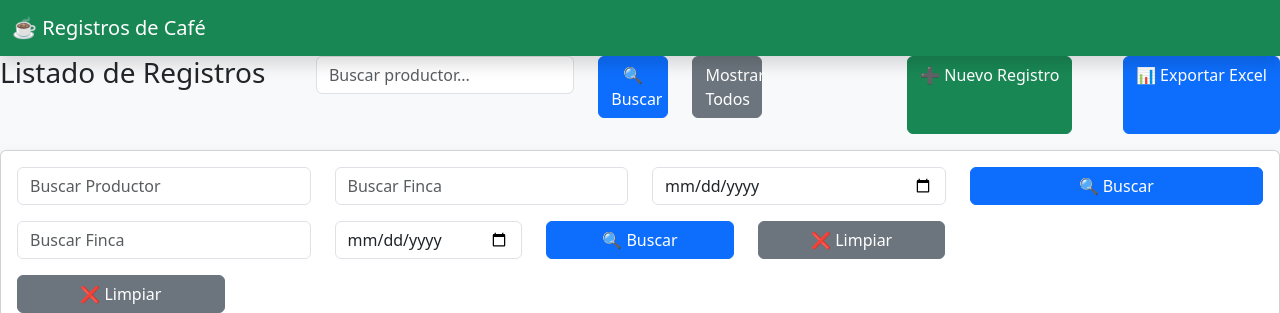
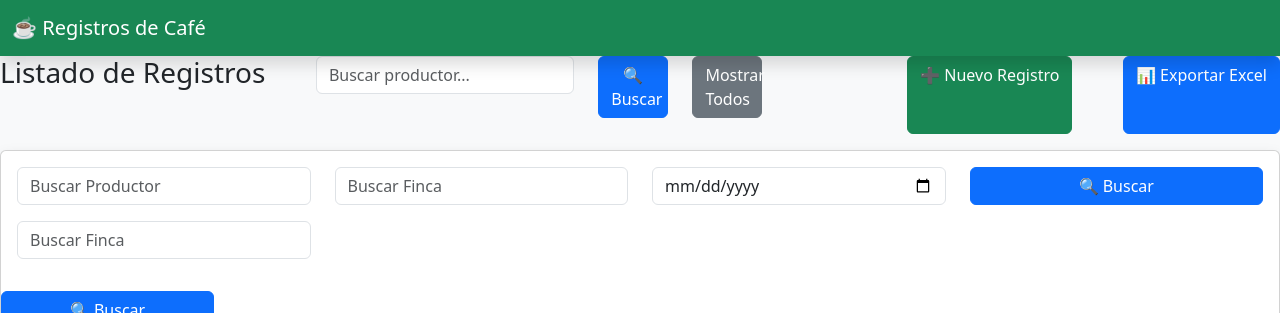
Before and after one commit to asiste-png/sistema-cafe, a Flask app: page /registros in a window 1280 px wide. Shown: the top 313 px of the page. Run offline with Flask 3, Linux system fonts and the light colour scheme; data that the repository does not hold is empty.

Commit message:
Version estable con filtros corregidos

```diff
--- a/templates/registros.html
+++ b/templates/registros.html
@@ -126,11 +126,6 @@
             placeholder="Buscar Finca">
     </div>
 
-    <div class="col-md-2">
-        <input
-            type="date"
-            name="fecha"
-            class="form-control">
     </div>
 
     <div class="col-md-2">
```
